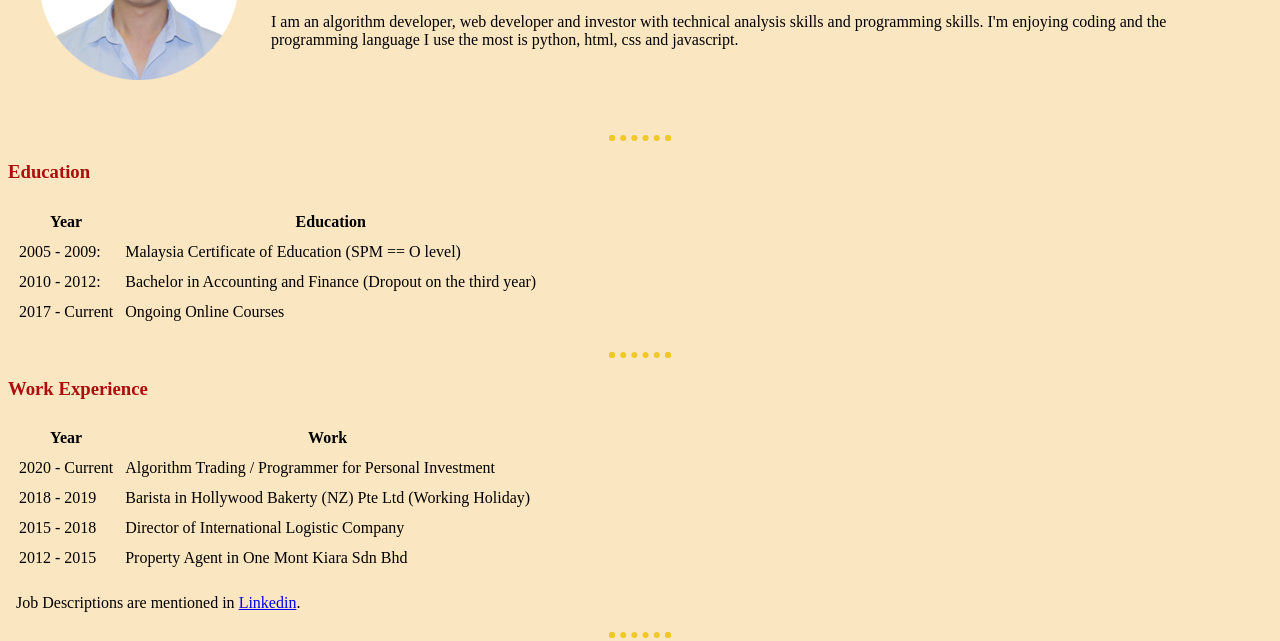
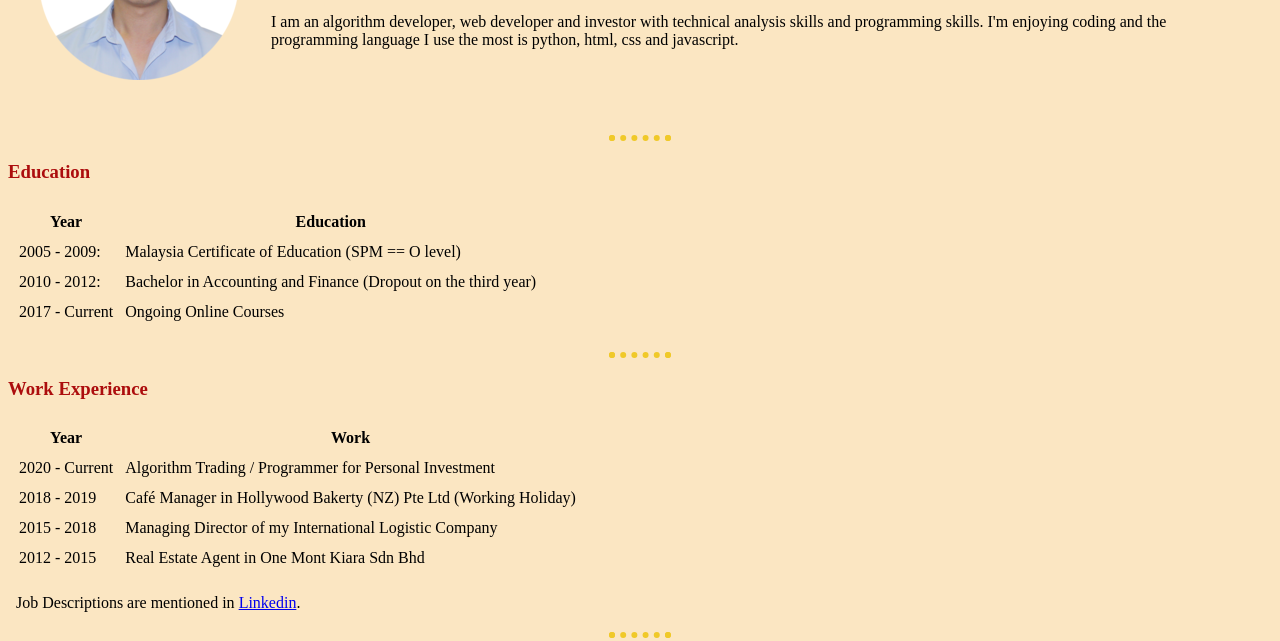
Before and after one commit to Danielization/cv, a plain HTML site: page index.html in a window 1280 px wide. Shown: the part 159-800 px from the top of the page. Drawn offline with Linux system fonts and the light colour scheme.

Commit message:
Update work experiences column

```diff
--- a/index.html
+++ b/index.html
@@ -58,15 +58,15 @@
         </tr>
         <tr>
           <td>2018 - 2019</td>
-          <td>Barista in Hollywood Bakerty (NZ) Pte Ltd (Working Holiday)</td>
+          <td>Café Manager in Hollywood Bakerty (NZ) Pte Ltd (Working Holiday)</td>
         </tr>
         <tr>
           <td>2015 - 2018</td>
-          <td>Director of International Logistic Company</td>
+          <td>Managing Director of my International Logistic Company</td>
         </tr>
         <tr>
           <td>2012 - 2015</td>
-          <td>Property Agent in One Mont Kiara Sdn Bhd</td>
+          <td>Real Estate Agent in One Mont Kiara Sdn Bhd</td>
         </tr>
       </tbody>
     </table>
```
